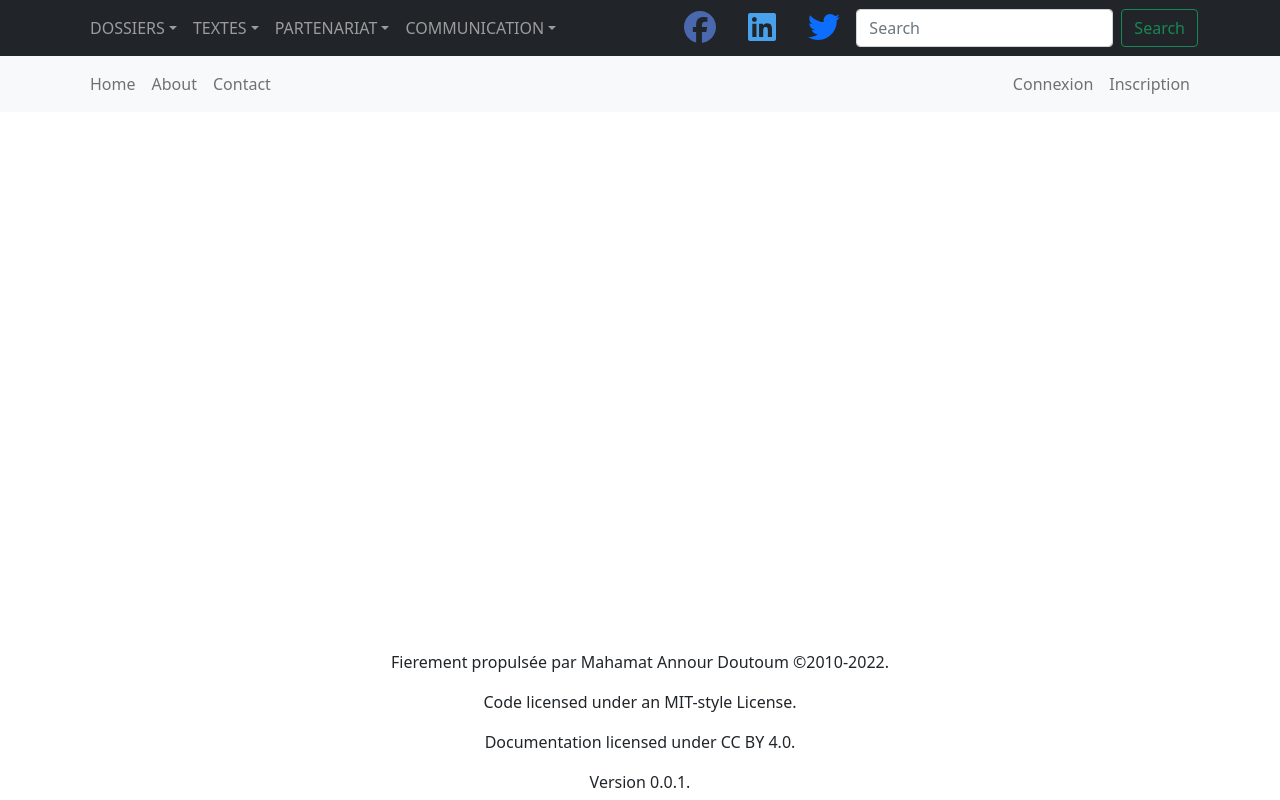
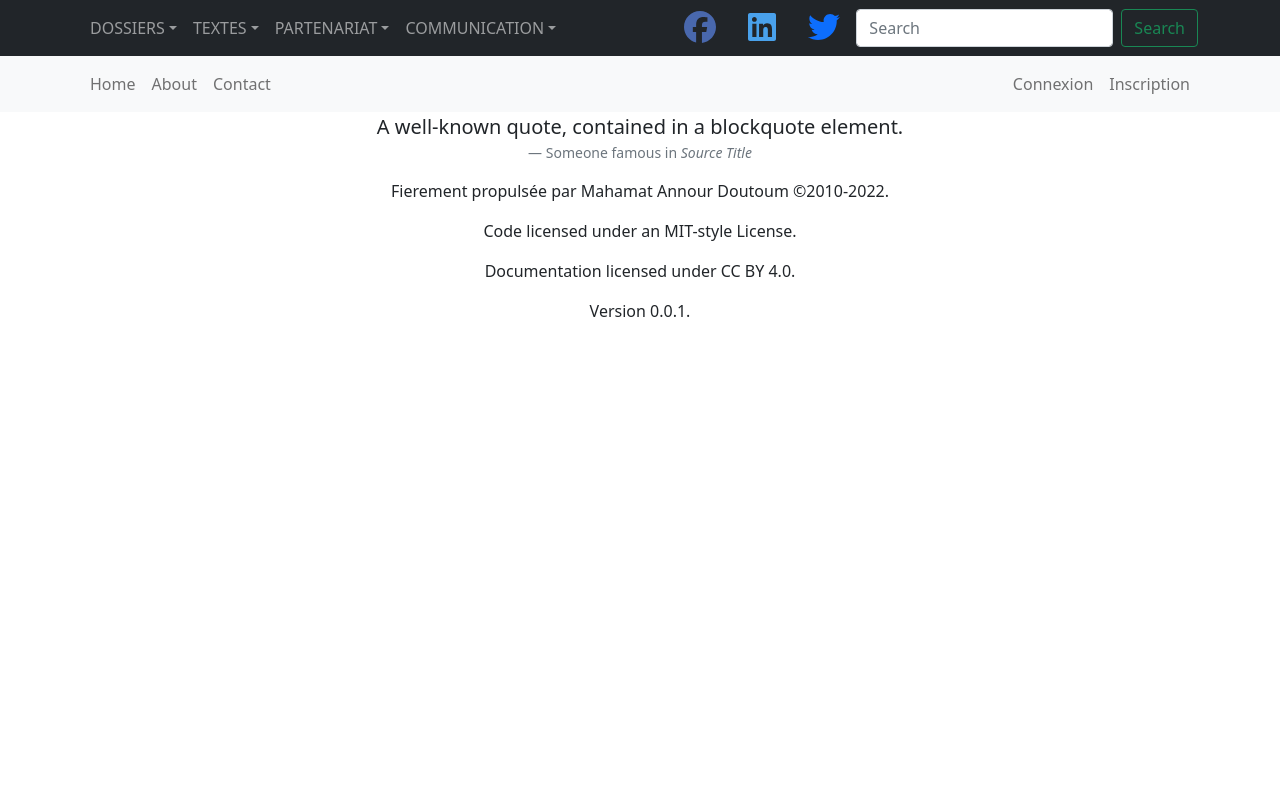
Before and after one commit to doutoum90/react-site, a React (Create React App) app: page /logout in a window 1280 px wide. Built offline with nearby package versions, Linux system fonts and the light colour scheme.

Commit message:
fix warning and footer position

```diff
--- a/src/components/Connexion.tsx
+++ b/src/components/Connexion.tsx
@@ -72,8 +72,8 @@ export default function Connexion(): JSX.Element {
         </p>
         <h1>Authentification</h1>
         <Form onSubmit={handleSubmit}>
-          <Form.Group className="mb-3" controlId="formBasicEmail">
-            <Form.Label htmlFor="username">Nom d'utilisateur:</Form.Label>
+          <Form.Group className="mb-3" controlId="username">
+            <Form.Label>Nom d'utilisateur:</Form.Label>
             <Form.Control
               type="text"
               ref={userRef}
@@ -87,8 +87,8 @@ export default function Connexion(): JSX.Element {
             </Form.Text>
           </Form.Group>
 
-          <Form.Group className="mb-3" controlId="formBasicPassword">
-            <Form.Label htmlFor="mdp">Password</Form.Label>
+          <Form.Group className="mb-3" controlId="mdp">
+            <Form.Label>Password</Form.Label>
             <Form.Control
               type="password"
               onChange={(e) => setPwd(e.target.value)}
--- a/src/components/Footer.css
+++ b/src/components/Footer.css
@@ -3,7 +3,7 @@ p {
 }
 
 .footer {
-  position: absolute;
+  position: relative;
   bottom: 0;
   width: 100%;
   height: 150px;
--- a/src/components/footer.tsx
+++ b/src/components/footer.tsx
@@ -3,11 +3,21 @@ import "./Footer.css";
 
 export default function Footer(): JSX.Element {
   return (
+    <>
+      <figure className="text-center">
+        <blockquote className="blockquote">
+          <p>A well-known quote, contained in a blockquote element.</p>
+        </blockquote>
+        <figcaption className="blockquote-footer">
+          Someone famous in <cite title="Source Title">Source Title</cite>
+        </figcaption>
+      </figure>
       <footer className="footer">
         <p>Fierement propulsée par Mahamat Annour Doutoum ©2010-2022.</p>
         <p>Code licensed under an MIT-style License.</p>
         <p>Documentation licensed under CC BY 4.0.</p>
         <p>Version 0.0.1.</p>
       </footer>
+    </>
   );
 }
```
Lines whose indentation alone changed are shown as unchanged.
